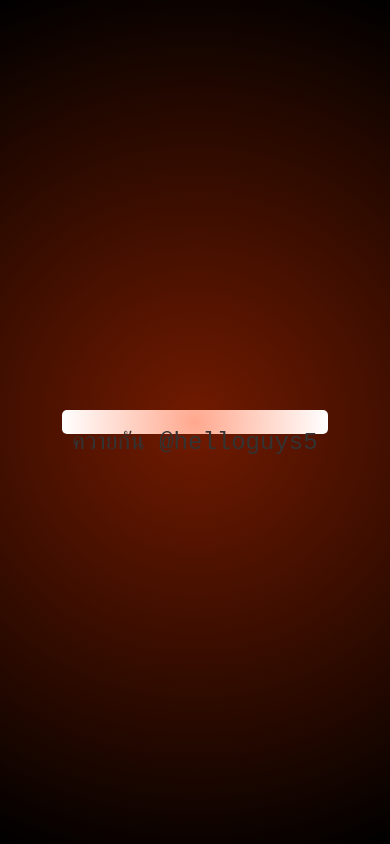
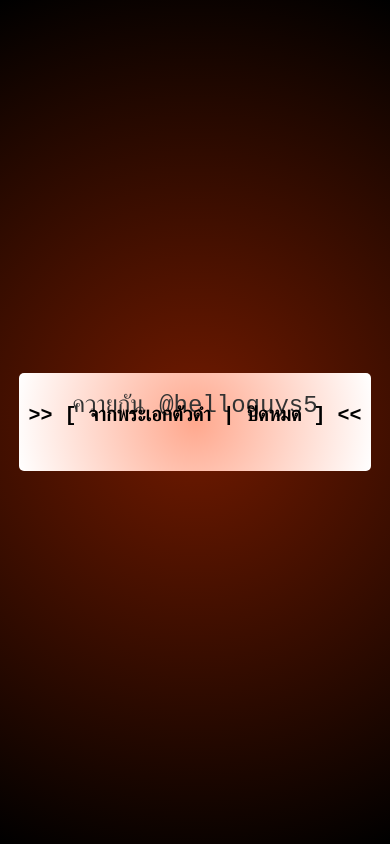
Before and after one commit to PHOOMPHAT-Git/Text-slide, a plain HTML site: page index.html in a window 390 px wide. Drawn offline with Linux system fonts and the light colour scheme.

Commit message:
index.html

```diff
--- a/index.html
+++ b/index.html
@@ -18,7 +18,6 @@
     #output {
       font-size: 3.5rem;
       color: #333;
-      text-align: center;
       margin-bottom: -50px;
     }
     pre {
@@ -28,12 +27,14 @@
       border-radius: 5px;
       text-align: center;
     }
+    h2 {
+        font-size: 1.25rem;
+    }
 
     @media (max-width: 680px) {
         #output {
             font-size: 1.5rem;
             color: #333;
-        text-align: center;
             margin-bottom: -50px;
         }
         pre {
@@ -43,12 +44,16 @@
             border-radius: 5px;
             text-align: center;
         }
+        h2 {
+            font-size: 1.25rem;
+        }
     }
   </style>
 </head>
 <body>
   <pre>
     <div id="output"></div>
+    <h2>>> [ จากพระเอกตัวดำ | ปิดหมด ] <<</h2>
   </pre>
 
   <script>
```
Lines whose indentation alone changed are shown as unchanged.
